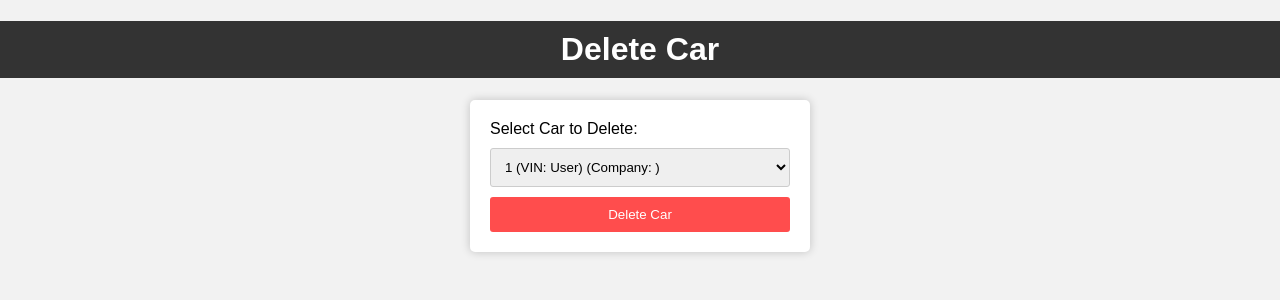
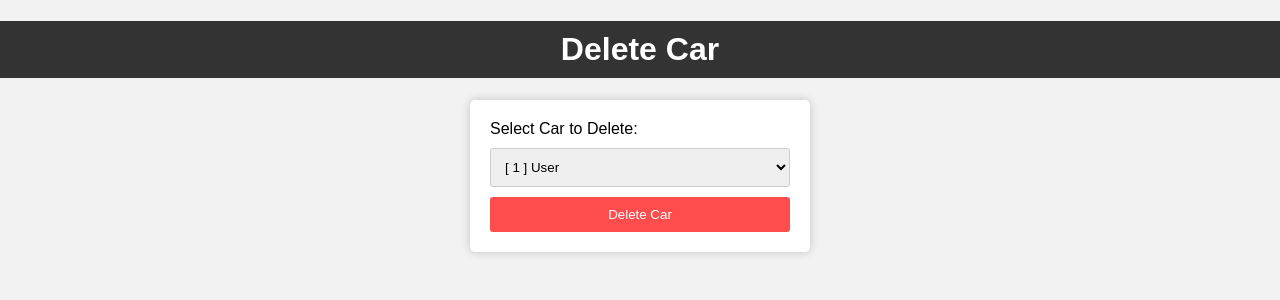
Before and after one commit to lokeshdangii/CMS, a Flask app: page /car/delete in a window 1280 px wide. Shown: the top 300 px of the page. Run offline with Flask 3, Linux system fonts and the light colour scheme; tables that the repository leaves empty or names only in its code hold one stand-in row (values such as "Sample post").

Commit message:
template of deletion

```diff
--- a/templates/delete/delete_car.html
+++ b/templates/delete/delete_car.html
@@ -13,7 +13,7 @@
         <label for="car_to_delete">Select Car to Delete:</label>
         <select id="car_to_delete" name="car_to_delete" required>
             {% for car in cars %}
-            <option value="{{ car[0] }}">{{ car[0] }} (VIN: {{ car[1] }}) (Company: {{ car[2] }}) </option>
+            <option value="{{ car[0] }}">[ {{ car[0] }} ]   {{ car[1] }} </option>
             {% endfor %}
         </select>
         <br>
```
